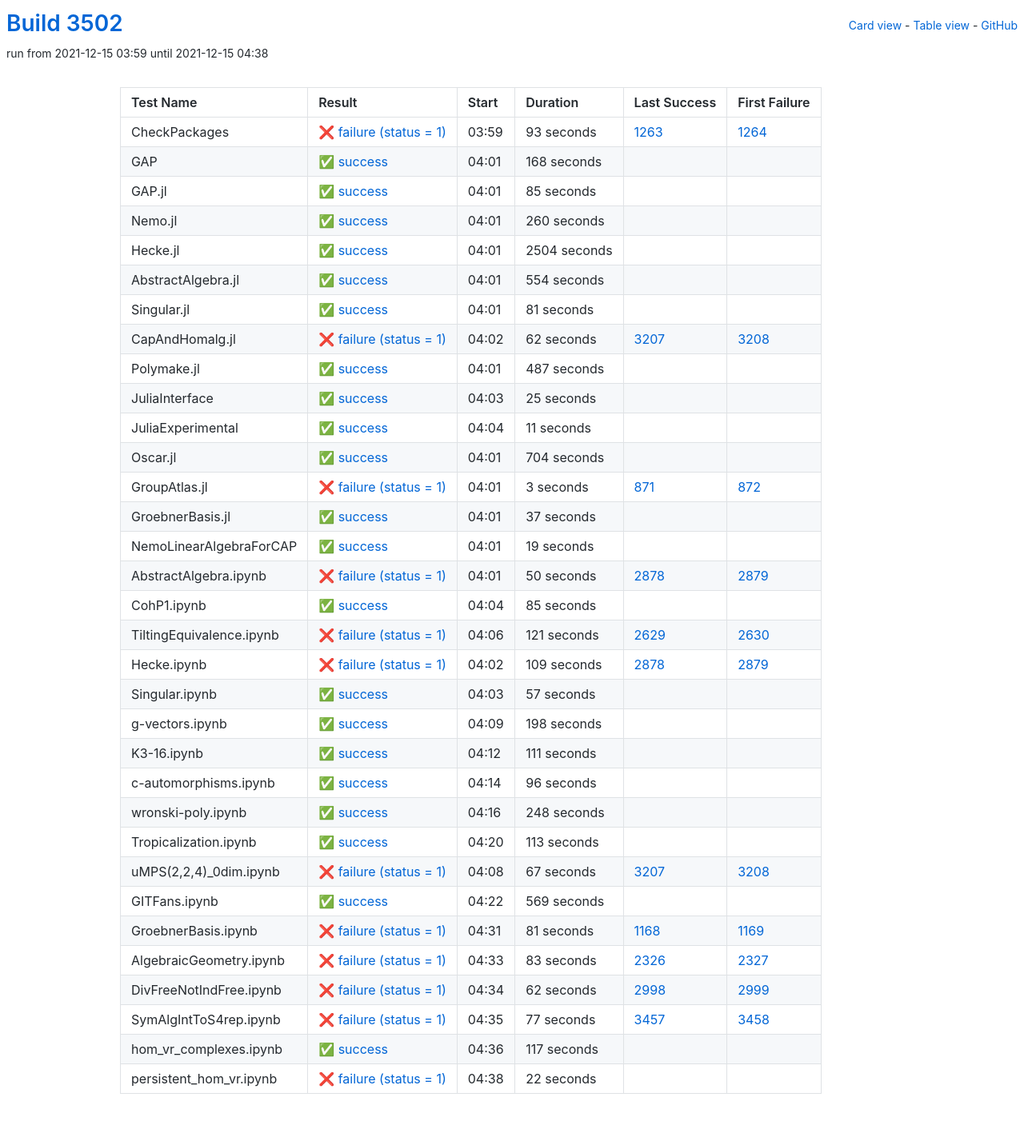
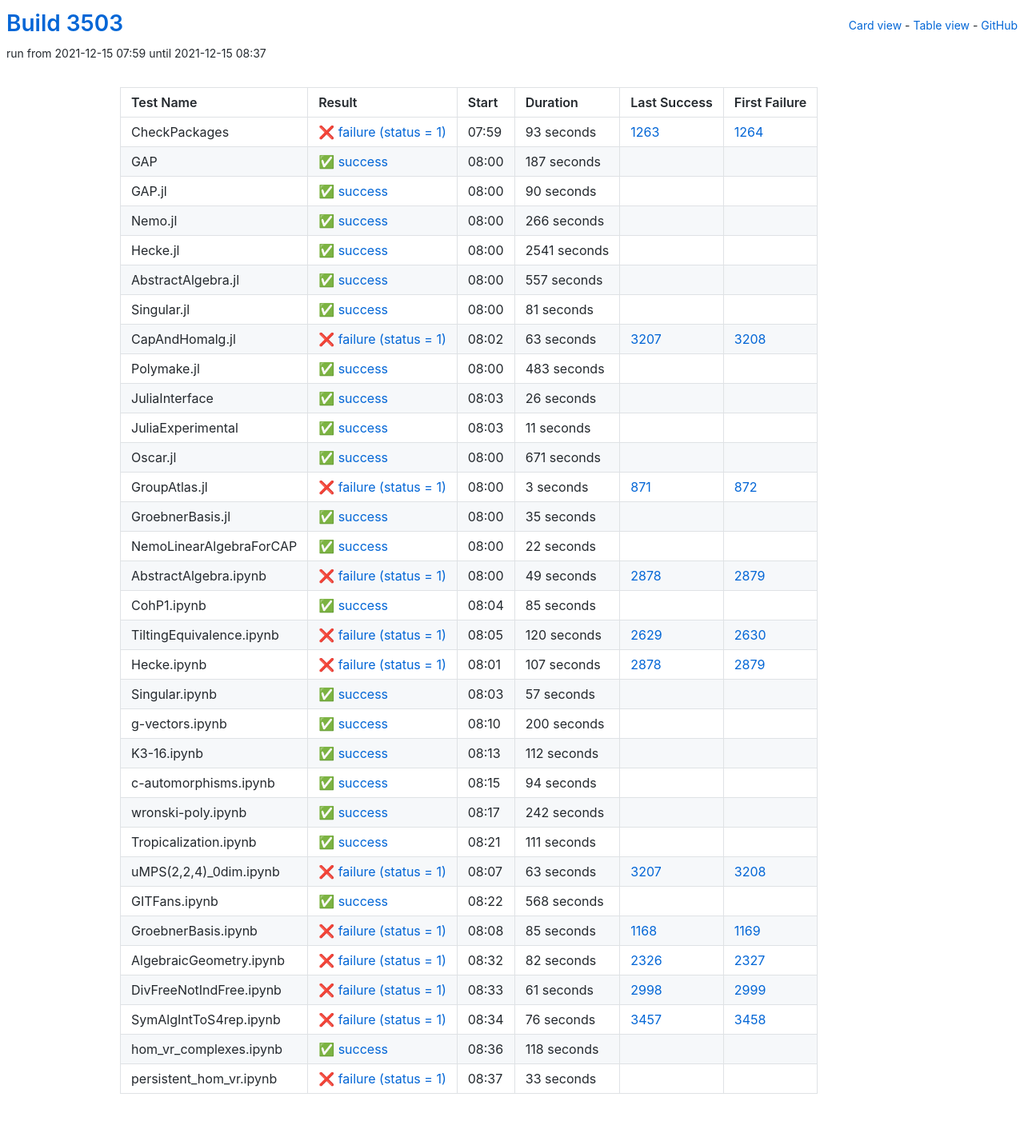
Before and after one commit to oscar-system/oscar-ci-status-stable, a Jekyll site: the page built from table.html, in a window 1280 px wide. Shown: the whole page at 80% size. Built offline with Jekyll 4.4.1, drawn with Linux system fonts in a browser that asks for light colours.

Commit message:
Build #3503

```diff
--- a/_data/ci.yml
+++ b/_data/ci.yml
@@ -1,6 +1,6 @@
 ---
-build: 3502
-build_url: https://oscarci.mathematik.uni-kl.de/job/oscar-stable/3502/
+build: 3503
+build_url: https://oscarci.mathematik.uni-kl.de/job/oscar-stable/3503/
 job: oscar-stable
 organization: oscar-system
 repo: oscar-ci-status-stable
@@ -8,8 +8,8 @@ repourl: https://github.com/oscar-system/oscar-ci-status-stable
 tests:
 - name: CheckPackages
   id: checkpackages
-  log: https://oscarci.mathematik.uni-kl.de/job/oscar-stable/3502/artifact/logs/build-3502/CheckPackages.log
-  start: 2021-12-15 03:59
+  log: https://oscarci.mathematik.uni-kl.de/job/oscar-stable/3503/artifact/logs/build-3503/CheckPackages.log
+  start: 2021-12-15 07:59
   success: false
   exitcode: 1
   status: failure
@@ -20,68 +20,68 @@ tests:
   first_failure_url: https://oscarci.mathematik.uni-kl.de/job/oscar-stable/1264/
 - name: GAP
   id: gap
-  log: https://oscarci.mathematik.uni-kl.de/job/oscar-stable/3502/artifact/logs/build-3502/GAP.log
-  start: 2021-12-15 04:01
+  log: https://oscarci.mathematik.uni-kl.de/job/oscar-stable/3503/artifact/logs/build-3503/GAP.log
+  start: 2021-12-15 08:00
   success: true
   exitcode: 0
   status: success
-  duration: 168
+  duration: 187
   last_success: false
   last_success_url:
   first_failure: false
   first_failure_url:
 - name: GAP.jl
   id: gap-jl
-  log: https://oscarci.mathematik.uni-kl.de/job/oscar-stable/3502/artifact/logs/build-3502/GAP.jl.log
-  start: 2021-12-15 04:01
+  log: https://oscarci.mathematik.uni-kl.de/job/oscar-stable/3503/artifact/logs/build-3503/GAP.jl.log
+  start: 2021-12-15 08:00
   success: true
   exitcode: 0
   status: success
-  duration: 85
+  duration: 90
   last_success: false
   last_success_url:
   first_failure: false
   first_failure_url:
 - name: Nemo.jl
   id: nemo-jl
-  log: https://oscarci.mathematik.uni-kl.de/job/oscar-stable/3502/artifact/logs/build-3502/Nemo.jl.log
-  start: 2021-12-15 04:01
+  log: https://oscarci.mathematik.uni-kl.de/job/oscar-stable/3503/artifact/logs/build-3503/Nemo.jl.log
+  start: 2021-12-15 08:00
   success: true
   exitcode: 0
   status: success
-  duration: 260
+  duration: 266
   last_success: false
   last_success_url:
   first_failure: false
   first_failure_url:
 - name: Hecke.jl
   id: hecke-jl
-  log: https://oscarci.mathematik.uni-kl.de/job/oscar-stable/3502/artifact/logs/build-3502/Hecke.jl.log
-  start: 2021-12-15 04:01
+  log: https://oscarci.mathematik.uni-kl.de/job/oscar-stable/3503/artifact/logs/build-3503/Hecke.jl.log
+  start: 2021-12-15 08:00
   success: true
   exitcode: 0
   status: success
-  duration: 2504
+  duration: 2541
   last_success: false
   last_success_url:
   first_failure: false
   first_failure_url:
 - name: AbstractAlgebra.jl
   id: abstractalgebra-jl
-  log: https://oscarci.mathematik.uni-kl.de/job/oscar-stable/3502/artifact/logs/build-3502/AbstractAlgebra.jl.log
-  start: 2021-12-15 04:01
+  log: https://oscarci.mathematik.uni-kl.de/job/oscar-stable/3503/artifact/logs/build-3503/AbstractAlgebra.jl.log
+  start: 2021-12-15 08:00
   success: true
   exitcode: 0
   status: success
-  duration: 554
+  duration: 557
   last_success: false
   last_success_url:
   first_failure: false
   first_failure_url:
 - name: Singular.jl
   id: singular-jl
-  log: https://oscarci.mathematik.uni-kl.de/job/oscar-stable/3502/artifact/logs/build-3502/Singular.jl.log
-  start: 2021-12-15 04:01
+  log: https://oscarci.mathematik.uni-kl.de/job/oscar-stable/3503/artifact/logs/build-3503/Singular.jl.log
+  start: 2021-12-15 08:00
   success: true
   exitcode: 0
   status: success
@@ -92,44 +92,44 @@ tests:
   first_failure_url:
 - name: CapAndHomalg.jl
   id: capandhomalg-jl
-  log: https://oscarci.mathematik.uni-kl.de/job/oscar-stable/3502/artifact/logs/build-3502/CapAndHomalg.jl.log
-  start: 2021-12-15 04:02
+  log: https://oscarci.mathematik.uni-kl.de/job/oscar-stable/3503/artifact/logs/build-3503/CapAndHomalg.jl.log
+  start: 2021-12-15 08:02
   success: false
   exitcode: 1
   status: failure
-  duration: 62
+  duration: 63
   last_success: 3207
   last_success_url: https://oscarci.mathematik.uni-kl.de/job/oscar-stable/3207/
   first_failure: 3208
   first_failure_url: https://oscarci.mathematik.uni-kl.de/job/oscar-stable/3208/
 - name: Polymake.jl
   id: polymake-jl
-  log: https://oscarci.mathematik.uni-kl.de/job/oscar-stable/3502/artifact/logs/build-3502/Polymake.jl.log
-  start: 2021-12-15 04:01
+  log: https://oscarci.mathematik.uni-kl.de/job/oscar-stable/3503/artifact/logs/build-3503/Polymake.jl.log
+  start: 2021-12-15 08:00
   success: true
   exitcode: 0
   status: success
-  duration: 487
+  duration: 483
   last_success: false
   last_success_url:
   first_failure: false
   first_failure_url:
 - name: JuliaInterface
   id: juliainterface
-  log: https://oscarci.mathematik.uni-kl.de/job/oscar-stable/3502/artifact/logs/build-3502/JuliaInterface.log
-  start: 2021-12-15 04:03
+  log: https://oscarci.mathematik.uni-kl.de/job/oscar-stable/3503/artifact/logs/build-3503/JuliaInterface.log
+  start: 2021-12-15 08:03
   success: true
   exitcode: 0
   status: success
-  duration: 25
+  duration: 26
   last_success: false
   last_success_url:
   first_failure: false
   first_failure_url:
 - name: JuliaExperimental
   id: juliaexperimental
-  log: https://oscarci.mathematik.uni-kl.de/job/oscar-stable/3502/artifact/logs/build-3502/JuliaExperimental.log
-  start: 2021-12-15 04:04
+  log: https://oscarci.mathematik.uni-kl.de/job/oscar-stable/3503/artifact/logs/build-3503/JuliaExperimental.log
+  start: 2021-12-15 08:03
   success: true
   exitcode: 0
   status: success
@@ -140,20 +140,20 @@ tests:
   first_failure_url:
 - name: Oscar.jl
   id: oscar-jl
-  log: https://oscarci.mathematik.uni-kl.de/job/oscar-stable/3502/artifact/logs/build-3502/Oscar.jl.log
-  start: 2021-12-15 04:01
+  log: https://oscarci.mathematik.uni-kl.de/job/oscar-stable/3503/artifact/logs/build-3503/Oscar.jl.log
+  start: 2021-12-15 08:00
   success: true
   exitcode: 0
   status: success
-  duration: 704
+  duration: 671
   last_success: false
   last_success_url:
   first_failure: false
   first_failure_url:
 - name: GroupAtlas.jl
   id: groupatlas-jl
-  log: https://oscarci.mathematik.uni-kl.de/job/oscar-stable/3502/artifact/logs/build-3502/GroupAtlas.jl.log
-  start: 2021-12-15 04:01
+  log: https://oscarci.mathematik.uni-kl.de/job/oscar-stable/3503/artifact/logs/build-3503/GroupAtlas.jl.log
+  start: 2021-12-15 08:00
   success: false
   exitcode: 1
   status: failure
@@ -164,44 +164,44 @@ tests:
   first_failure_url: https://oscarci.mathematik.uni-kl.de/job/oscar-stable/872/
 - name: GroebnerBasis.jl
   id: groebnerbasis-jl
-  log: https://oscarci.mathematik.uni-kl.de/job/oscar-stable/3502/artifact/logs/build-3502/GroebnerBasis.jl.log
-  start: 2021-12-15 04:01
+  log: https://oscarci.mathematik.uni-kl.de/job/oscar-stable/3503/artifact/logs/build-3503/GroebnerBasis.jl.log
+  start: 2021-12-15 08:00
   success: true
   exitcode: 0
   status: success
-  duration: 37
+  duration: 35
   last_success: false
   last_success_url:
   first_failure: false
   first_failure_url:
 - name: NemoLinearAlgebraForCAP
   id: nemolinearalgebraforcap
-  log: https://oscarci.mathematik.uni-kl.de/job/oscar-stable/3502/artifact/logs/build-3502/NemoLinearAlgebraForCAP.log
-  start: 2021-12-15 04:01
+  log: https://oscarci.mathematik.uni-kl.de/job/oscar-stable/3503/artifact/logs/build-3503/NemoLinearAlgebraForCAP.log
+  start: 2021-12-15 08:00
   success: true
   exitcode: 0
   status: success
-  duration: 19
+  duration: 22
   last_success: false
   last_success_url:
   first_failure: false
   first_failure_url:
 - name: AbstractAlgebra.ipynb
   id: abstractalgebra-ipynb
-  log: https://oscarci.mathematik.uni-kl.de/job/oscar-stable/3502/artifact/logs/build-3502/AbstractAlgebra.ipynb.log
-  start: 2021-12-15 04:01
+  log: https://oscarci.mathematik.uni-kl.de/job/oscar-stable/3503/artifact/logs/build-3503/AbstractAlgebra.ipynb.log
+  start: 2021-12-15 08:00
   success: false
   exitcode: 1
   status: failure
-  duration: 50
+  duration: 49
   last_success: 2878
   last_success_url: https://oscarci.mathematik.uni-kl.de/job/oscar-stable/2878/
   first_failure: 2879
   first_failure_url: https://oscarci.mathematik.uni-kl.de/job/oscar-stable/2879/
 - name: CohP1.ipynb
   id: cohp1-ipynb
-  log: https://oscarci.mathematik.uni-kl.de/job/oscar-stable/3502/artifact/logs/build-3502/CohP1.ipynb.log
-  start: 2021-12-15 04:04
+  log: https://oscarci.mathematik.uni-kl.de/job/oscar-stable/3503/artifact/logs/build-3503/CohP1.ipynb.log
+  start: 2021-12-15 08:04
   success: true
   exitcode: 0
   status: success
@@ -212,32 +212,32 @@ tests:
   first_failure_url:
 - name: TiltingEquivalence.ipynb
   id: tiltingequivalence-ipynb
-  log: https://oscarci.mathematik.uni-kl.de/job/oscar-stable/3502/artifact/logs/build-3502/TiltingEquivalence.ipynb.log
-  start: 2021-12-15 04:06
+  log: https://oscarci.mathematik.uni-kl.de/job/oscar-stable/3503/artifact/logs/build-3503/TiltingEquivalence.ipynb.log
+  start: 2021-12-15 08:05
   success: false
   exitcode: 1
   status: failure
-  duration: 121
+  duration: 120
   last_success: 2629
   last_success_url: https://oscarci.mathematik.uni-kl.de/job/oscar-stable/2629/
   first_failure: 2630
   first_failure_url: https://oscarci.mathematik.uni-kl.de/job/oscar-stable/2630/
 - name: Hecke.ipynb
   id: hecke-ipynb
-  log: https://oscarci.mathematik.uni-kl.de/job/oscar-stable/3502/artifact/logs/build-3502/Hecke.ipynb.log
-  start: 2021-12-15 04:02
+  log: https://oscarci.mathematik.uni-kl.de/job/oscar-stable/3503/artifact/logs/build-3503/Hecke.ipynb.log
+  start: 2021-12-15 08:01
   success: false
   exitcode: 1
   status: failure
-  duration: 109
+  duration: 107
   last_success: 2878
   last_success_url: https://oscarci.mathematik.uni-kl.de/job/oscar-stable/2878/
   first_failure: 2879
   first_failure_url: https://oscarci.mathematik.uni-kl.de/job/oscar-stable/2879/
 - name: Singular.ipynb
   id: singular-ipynb
-  log: https://oscarci.mathematik.uni-kl.de/job/oscar-stable/3502/artifact/logs/build-3502/Singular.ipynb.log
-  start: 2021-12-15 04:03
+  log: https://oscarci.mathematik.uni-kl.de/job/oscar-stable/3503/artifact/logs/build-3503/Singular.ipynb.log
+  start: 2021-12-15 08:03
   success: true
   exitcode: 0
   status: success
@@ -248,20 +248,56 @@ tests:
   first_failure_url:
 - name: g-vectors.ipynb
   id: g-vectors-ipynb
-  log: https://oscarci.mathematik.uni-kl.de/job/oscar-stable/3502/artifact/logs/build-3502/g-vectors.ipynb.log
-  start: 2021-12-15 04:09
+  log: https://oscarci.mathematik.uni-kl.de/job/oscar-stable/3503/artifact/logs/build-3503/g-vectors.ipynb.log
+  start: 2021-12-15 08:10
   success: true
   exitcode: 0
   status: success
-  duration: 198
+  duration: 200
   last_success: false
   last_success_url:
   first_failure: false
   first_failure_url:
 - name: K3-16.ipynb
   id: k3-16-ipynb
-  log: https://oscarci.mathematik.uni-kl.de/job/oscar-stable/3502/artifact/logs/build-3502/K3-16.ipynb.log
-  start: 2021-12-15 04:12
+  log: https://oscarci.mathematik.uni-kl.de/job/oscar-stable/3503/artifact/logs/build-3503/K3-16.ipynb.log
+  start: 2021-12-15 08:13
+  success: true
+  exitcode: 0
+  status: success
+  duration: 112
+  last_success: false
+  last_success_url:
+  first_failure: false
+  first_failure_url:
+- name: c-automorphisms.ipynb
+  id: c-automorphisms-ipynb
+  log: https://oscarci.mathematik.uni-kl.de/job/oscar-stable/3503/artifact/logs/build-3503/c-automorphisms.ipynb.log
+  start: 2021-12-15 08:15
+  success: true
+  exitcode: 0
+  status: success
+  duration: 94
+  last_success: false
+  last_success_url:
+  first_failure: false
+  first_failure_url:
+- name: wronski-poly.ipynb
+  id: wronski-poly-ipynb
+  log: https://oscarci.mathematik.uni-kl.de/job/oscar-stable/3503/artifact/logs/build-3503/wronski-poly.ipynb.log
+  start: 2021-12-15 08:17
+  success: true
+  exitcode: 0
+  status: success
+  duration: 242
+  last_success: false
+  last_success_url:
+  first_failure: false
+  first_failure_url:
+- name: Tropicalization.ipynb
+  id: tropicalization-ipynb
+  log: https://oscarci.mathematik.uni-kl.de/job/oscar-stable/3503/artifact/logs/build-3503/Tropicalization.ipynb.log
+  start: 2021-12-15 08:21
   success: true
   exitcode: 0
   status: success
@@ -270,134 +306,98 @@ tests:
   last_success_url:
   first_failure: false
   first_failure_url:
-- name: c-automorphisms.ipynb
-  id: c-automorphisms-ipynb
-  log: https://oscarci.mathematik.uni-kl.de/job/oscar-stable/3502/artifact/logs/build-3502/c-automorphisms.ipynb.log
-  start: 2021-12-15 04:14
-  success: true
-  exitcode: 0
-  status: success
-  duration: 96
-  last_success: false
-  last_success_url:
-  first_failure: false
-  first_failure_url:
-- name: wronski-poly.ipynb
-  id: wronski-poly-ipynb
-  log: https://oscarci.mathematik.uni-kl.de/job/oscar-stable/3502/artifact/logs/build-3502/wronski-poly.ipynb.log
-  start: 2021-12-15 04:16
-  success: true
-  exitcode: 0
-  status: success
-  duration: 248
-  last_success: false
-  last_success_url:
-  first_failure: false
-  first_failure_url:
-- name: Tropicalization.ipynb
-  id: tropicalization-ipynb
-  log: https://oscarci.mathematik.uni-kl.de/job/oscar-stable/3502/artifact/logs/build-3502/Tropicalization.ipynb.log
-  start: 2021-12-15 04:20
-  success: true
-  exitcode: 0
-  status: success
-  duration: 113
-  last_success: false
-  last_success_url:
-  first_failure: false
-  first_failure_url:
 - name: uMPS(2,2,4)_0dim.ipynb
   id: umps-2-2-4-0dim-ipynb
-  log: https://oscarci.mathematik.uni-kl.de/job/oscar-stable/3502/artifact/logs/build-3502/uMPS-2-2-4-_0dim.ipynb.log
-  start: 2021-12-15 04:08
+  log: https://oscarci.mathematik.uni-kl.de/job/oscar-stable/3503/artifact/logs/build-3503/uMPS-2-2-4-_0dim.ipynb.log
+  start: 2021-12-15 08:07
   success: false
   exitcode: 1
   status: failure
-  duration: 67
+  duration: 63
   last_success: 3207
   last_success_url: https://oscarci.mathematik.uni-kl.de/job/oscar-stable/3207/
   first_failure: 3208
   first_failure_url: https://oscarci.mathematik.uni-kl.de/job/oscar-stable/3208/
 - name: GITFans.ipynb
   id: gitfans-ipynb
-  log: https://oscarci.mathematik.uni-kl.de/job/oscar-stable/3502/artifact/logs/build-3502/GITFans.ipynb.log
-  start: 2021-12-15 04:22
+  log: https://oscarci.mathematik.uni-kl.de/job/oscar-stable/3503/artifact/logs/build-3503/GITFans.ipynb.log
+  start: 2021-12-15 08:22
   success: true
   exitcode: 0
   status: success
-  duration: 569
+  duration: 568
   last_success: false
   last_success_url:
   first_failure: false
   first_failure_url:
 - name: GroebnerBasis.ipynb
   id: groebnerbasis-ipynb
-  log: https://oscarci.mathematik.uni-kl.de/job/oscar-stable/3502/artifact/logs/build-3502/GroebnerBasis.ipynb.log
-  start: 2021-12-15 04:31
+  log: https://oscarci.mathematik.uni-kl.de/job/oscar-stable/3503/artifact/logs/build-3503/GroebnerBasis.ipynb.log
+  start: 2021-12-15 08:08
   success: false
   exitcode: 1
   status: failure
-  duration: 81
+  duration: 85
   last_success: 1168
   last_success_url: https://oscarci.mathematik.uni-kl.de/job/oscar-stable/1168/
   first_failure: 1169
   first_failure_url: https://oscarci.mathematik.uni-kl.de/job/oscar-stable/1169/
 - name: AlgebraicGeometry.ipynb
   id: algebraicgeometry-ipynb
-  log: https://oscarci.mathematik.uni-kl.de/job/oscar-stable/3502/artifact/logs/build-3502/AlgebraicGeometry.ipynb.log
-  start: 2021-12-15 04:33
+  log: https://oscarci.mathematik.uni-kl.de/job/oscar-stable/3503/artifact/logs/build-3503/AlgebraicGeometry.ipynb.log
+  start: 2021-12-15 08:32
   success: false
   exitcode: 1
   status: failure
-  duration: 83
+  duration: 82
   last_success: 2326
   last_success_url: https://oscarci.mathematik.uni-kl.de/job/oscar-stable/2326/
   first_failure: 2327
   first_failure_url: https://oscarci.mathematik.uni-kl.de/job/oscar-stable/2327/
 - name: DivFreeNotIndFree.ipynb
   id: divfreenotindfree-ipynb
-  log: https://oscarci.mathematik.uni-kl.de/job/oscar-stable/3502/artifact/logs/build-3502/DivFreeNotIndFree.ipynb.log
-  start: 2021-12-15 04:34
+  log: https://oscarci.mathematik.uni-kl.de/job/oscar-stable/3503/artifact/logs/build-3503/DivFreeNotIndFree.ipynb.log
+  start: 2021-12-15 08:33
   success: false
   exitcode: 1
   status: failure
-  duration: 62
+  duration: 61
   last_success: 2998
   last_success_url: https://oscarci.mathematik.uni-kl.de/job/oscar-stable/2998/
   first_failure: 2999
   first_failure_url: https://oscarci.mathematik.uni-kl.de/job/oscar-stable/2999/
 - name: SymAlgIntToS4rep.ipynb
   id: symalginttos4rep-ipynb
-  log: https://oscarci.mathematik.uni-kl.de/job/oscar-stable/3502/artifact/logs/build-3502/SymAlgIntToS4rep.ipynb.log
-  start: 2021-12-15 04:35
+  log: https://oscarci.mathematik.uni-kl.de/job/oscar-stable/3503/artifact/logs/build-3503/SymAlgIntToS4rep.ipynb.log
+  start: 2021-12-15 08:34
   success: false
   exitcode: 1
   status: failure
-  duration: 77
+  duration: 76
   last_success: 3457
   last_success_url: https://oscarci.mathematik.uni-kl.de/job/oscar-stable/3457/
   first_failure: 3458
   first_failure_url: https://oscarci.mathematik.uni-kl.de/job/oscar-stable/3458/
 - name: hom_vr_complexes.ipynb
   id: hom-vr-complexes-ipynb
-  log: https://oscarci.mathematik.uni-kl.de/job/oscar-stable/3502/artifact/logs/build-3502/hom_vr_complexes.ipynb.log
-  start: 2021-12-15 04:36
+  log: https://oscarci.mathematik.uni-kl.de/job/oscar-stable/3503/artifact/logs/build-3503/hom_vr_complexes.ipynb.log
+  start: 2021-12-15 08:36
   success: true
   exitcode: 0
   status: success
-  duration: 117
+  duration: 118
   last_success: false
   last_success_url:
   first_failure: false
   first_failure_url:
 - name: persistent_hom_vr.ipynb
   id: persistent-hom-vr-ipynb
-  log: https://oscarci.mathematik.uni-kl.de/job/oscar-stable/3502/artifact/logs/build-3502/persistent_hom_vr.ipynb.log
-  start: 2021-12-15 04:38
+  log: https://oscarci.mathematik.uni-kl.de/job/oscar-stable/3503/artifact/logs/build-3503/persistent_hom_vr.ipynb.log
+  start: 2021-12-15 08:37
   success: false
   exitcode: 1
   status: failure
-  duration: 22
+  duration: 33
   last_success: false
   last_success_url:
   first_failure: false
```
Also changed, not shown: README.md.
